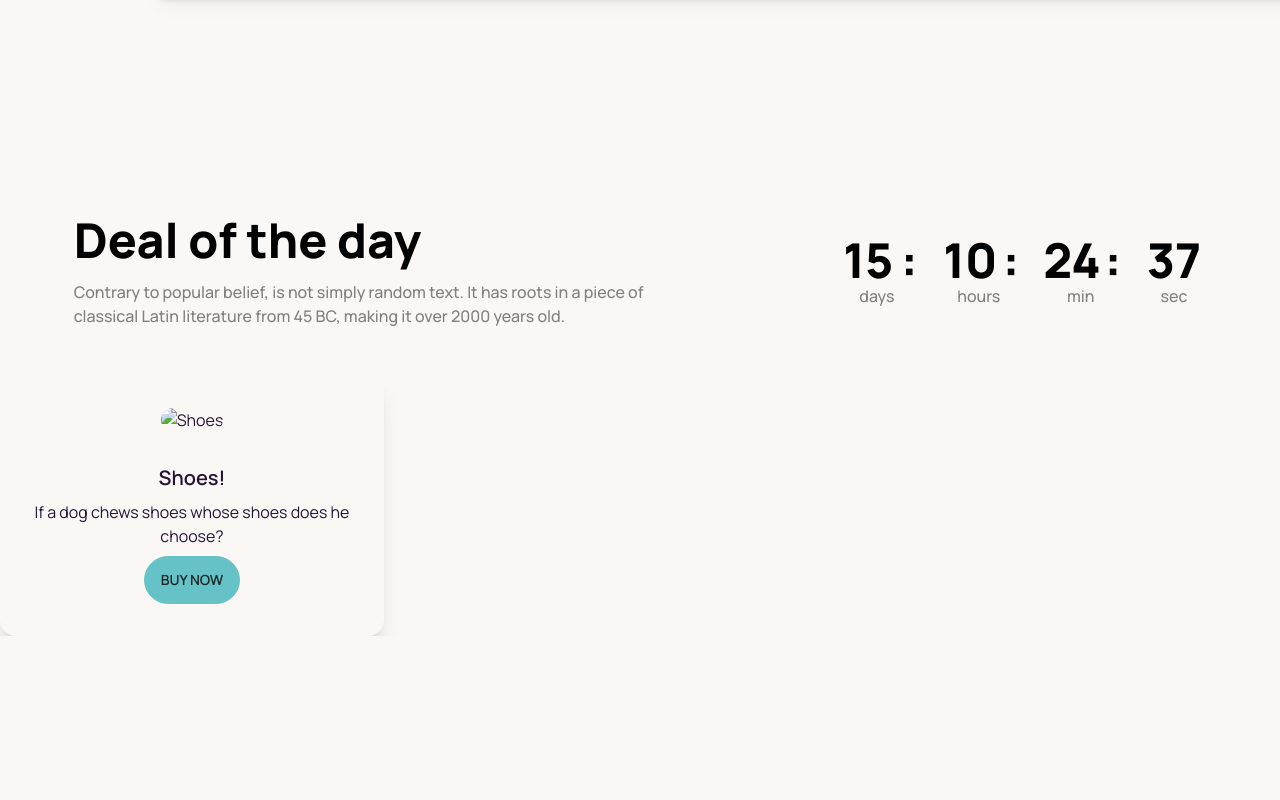
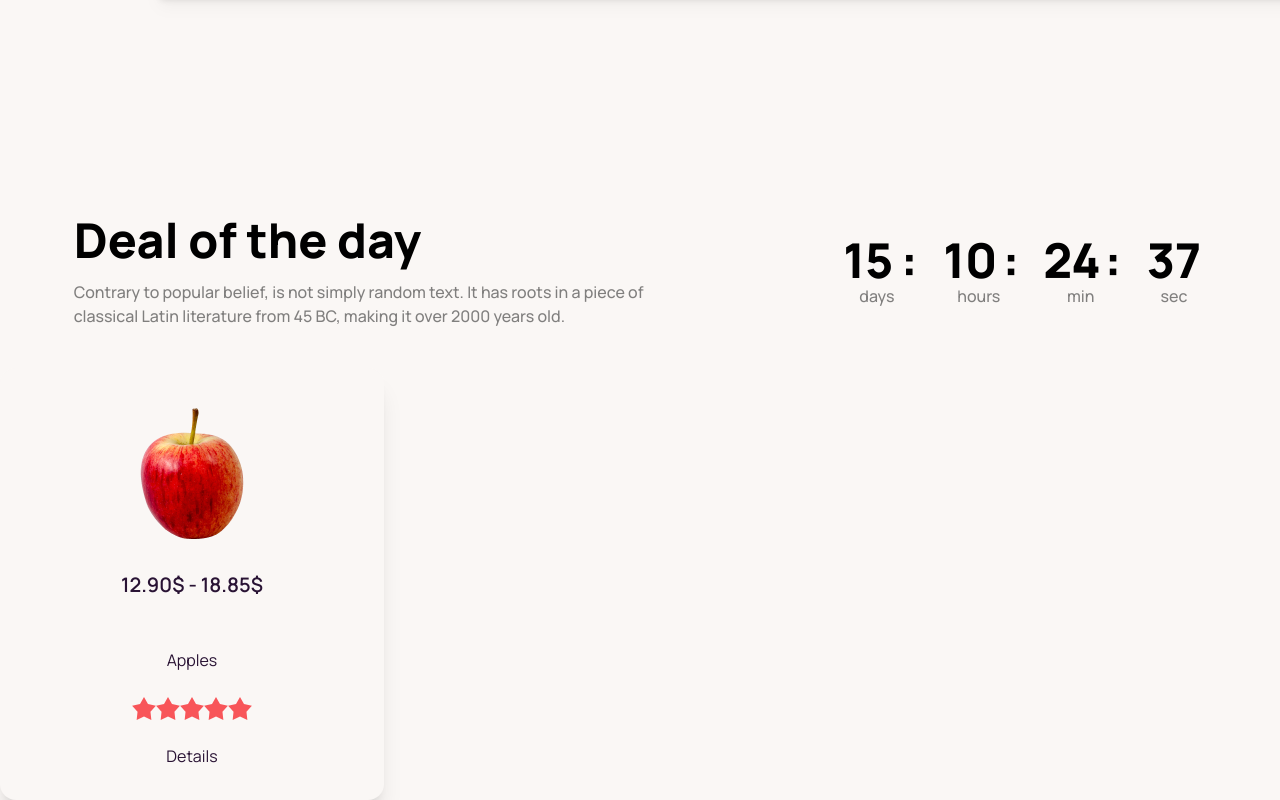
Before and after one commit to Arafath3/assignment-3, a plain HTML site: page index.html in a window 1280 px wide. Shown: the part 838-1638 px from the top of the page. Before the commit the page ends 1474 px from the top, so only its background shows below. Drawn offline with nearby package versions, Linux system fonts and the light colour scheme.

Commit message:
added card

```diff
--- a/index.html
+++ b/index.html
@@ -194,7 +194,8 @@
       <div class="flex flex-col lg:flex-row justify-around items-center mb-10">
         <div>
           <h3 class="text-5xl font-extrabold text-black mb-4">Deal of the day</h3>
-          <p class="text-base font-medium text-[#2e2e2e99] lg:w-[615px]">Contrary to popular belief, is not simply random text. It has roots in a piece of classical Latin
+          <p class="text-base font-medium text-[#2e2e2e99] lg:w-[615px]">Contrary to popular belief, is not simply
+            random text. It has roots in a piece of classical Latin
             literature from 45 BC, making it over 2000 years old.</p>
         </div>
         <!-- clock -->
@@ -235,13 +236,54 @@
         <div>
           <div class="card w-96 bg-base-100 shadow-xl">
             <figure class="px-10 pt-10">
-            <img src="/images/stock/photo-1606107557195-0e29a4b5b4aa.jpg" alt="Shoes" class="rounded-xl" />
+              <img src="./images/fruit6.png" alt="Shoes" class="rounded-xl" />
+            </figure>
+            <div class="card-body items-center text-center gap-y-6">
+              <h2 class="card-title">12.90$ - 18.85$</h2>
+              <hr class="bg-[#12121219]">
+              <p>Apples</p>
+              <div class="rating">
+                <input type="radio" name="rating-2" class="mask mask-star-2 bg-common" />
+                <input type="radio" name="rating-2" class="mask mask-star-2 bg-common" checked />
+                <input type="radio" name="rating-2" class="mask mask-star-2 bg-common" />
+                <input type="radio" name="rating-2" class="mask mask-star-2 bg-common" />
+                <input type="radio" name="rating-2" class="mask mask-star-2 bg-common" />
+              </div>
+
+              <div class="card-actions">
+                <!-- The button to open modal -->
+                <a href="#my_modal_8">Details</a>
+
+                <div class="modal" id="my_modal_8">
+                  <div class="modal-box">
+                    <!-- <h3 class="font-bold text-lg">Hello!</h3>
+                    <p class="py-4">This modal works with anchor links</p> -->
+                    <div class="card">
+                      <figure class="px-10 pt-10">
+                        <img src="./images/fruit6.png" alt="Shoes" class="" />
                       </figure>
                       <div class="card-body items-center text-center">
-            <h2 class="card-title">Shoes!</h2>
-            <p>If a dog chews shoes whose shoes does he choose?</p>
-            <div class="card-actions">
-              <button class="btn btn-primary">Buy Now</button>
+                        <h2 class="card-title text-5xl font-extrabold text-black">Apples</h2>
+                        <p class="text-base text-center font-medium text-common-2 mt-3">Professional employees are there for you to pick the most amazing and fresh fruits.</p>
+                        <div class="rating mt-8">
+                          <input type="radio" name="rating-2" class="mask mask-star-2 bg-common" />
+                          <input type="radio" name="rating-2" class="mask mask-star-2 bg-common" checked />
+                          <input type="radio" name="rating-2" class="mask mask-star-2 bg-common" />
+                          <input type="radio" name="rating-2" class="mask mask-star-2 bg-common" />
+                          <input type="radio" name="rating-2" class="mask mask-star-2 bg-common" />
+                        </div>
+
+
+                      </div>
+                    </div>
+                    <div class="modal-action flex justify-center items-center">
+                      <div>
+                        <a href="#" class="btn btn-outline text-common hover:bg-common rounded-xl mr-4">Close</a>
+                        <button class="btn btn-outline text-common hover:bg-common rounded-xl">Buy Now</button>
+                      </div>
+                    </div>
+                  </div>
+                </div>
               </div>
             </div>
           </div>
```
Lines whose indentation alone changed are shown as unchanged.
